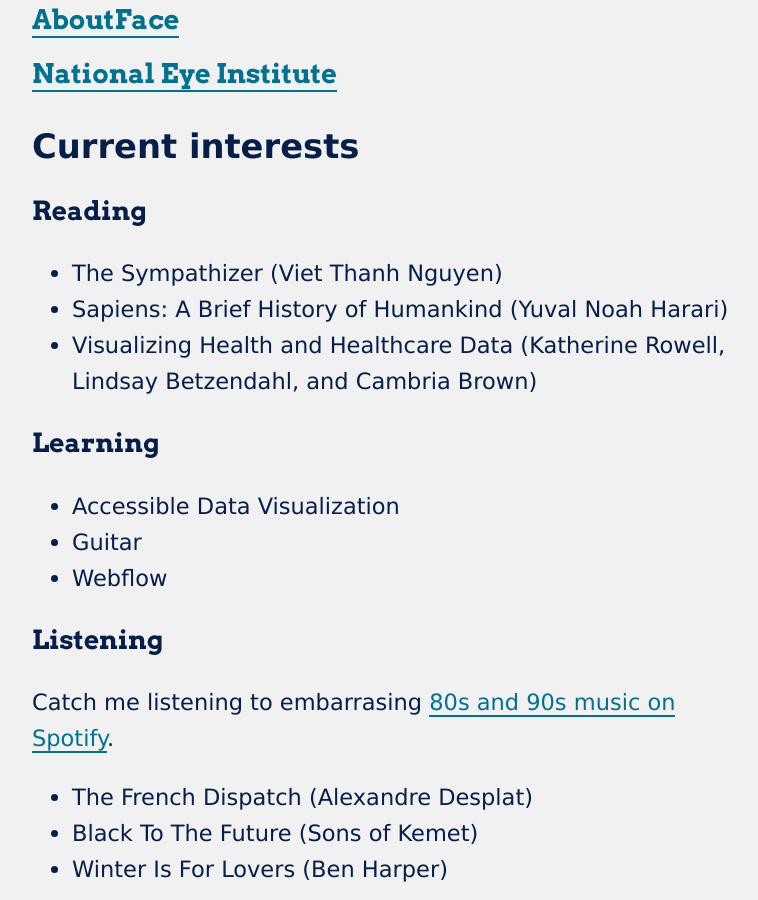
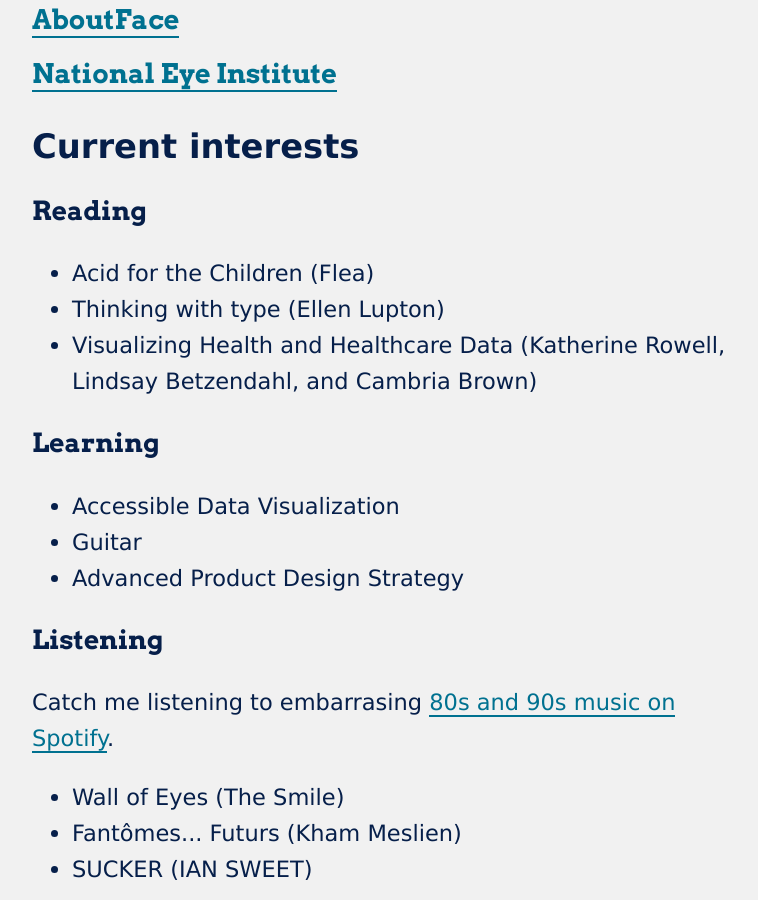
Before and after one commit to fredvg/fredvg.github.io, a Jekyll site: the page index.html, which Jekyll copies as it is, in a window 1280 px wide and 900 px high, scrolled down 863 px. Shown: the whole window, without its empty margins (248-1006 px from the left). Built offline with Jekyll 4.4.1, drawn with Linux system fonts in a browser that asks for light colours.

Commit message:
Update index.html
Updated interests

```diff
--- a/index.html
+++ b/index.html
@@ -45,8 +45,8 @@
       <div class="interest-column">
         <h3>Reading</h3>
         <ul>
-          <li>The Sympathizer (Viet Thanh Nguyen)</li>
-          <li>Sapiens: A Brief History of Humankind (Yuval Noah Harari)</li>
+          <li>Acid for the Children (Flea)</li>
+          <li>Thinking with type (Ellen Lupton)</li>
           <li>Visualizing Health and Healthcare Data (Katherine Rowell, Lindsay Betzendahl, and Cambria Brown)</li>
         </ul>
       </div>
@@ -55,16 +55,16 @@
         <ul>
           <li>Accessible Data Visualization</li>
           <li>Guitar</li>
-          <li>Webflow</li>
+          <li>Advanced Product Design Strategy</li>
         </ul>
       </div>
       <div class="interest-column">
         <h3>Listening</h3>
         Catch me listening to embarrasing <a href="https://open.spotify.com/user/madebyfred">80s and 90s music on Spotify</a>.
         <ul>
-          <li>The French Dispatch (Alexandre Desplat)</li>
-          <li>Black To The Future (Sons of Kemet)</li>
-          <li>Winter Is For Lovers (Ben Harper)</li>
+          <li>Wall of Eyes (The Smile)</li>
+          <li>Fantômes... Futurs (Kham Meslien)</li>
+          <li>SUCKER (IAN SWEET)</li>
         </ul>
       </div>
     </section>
```
